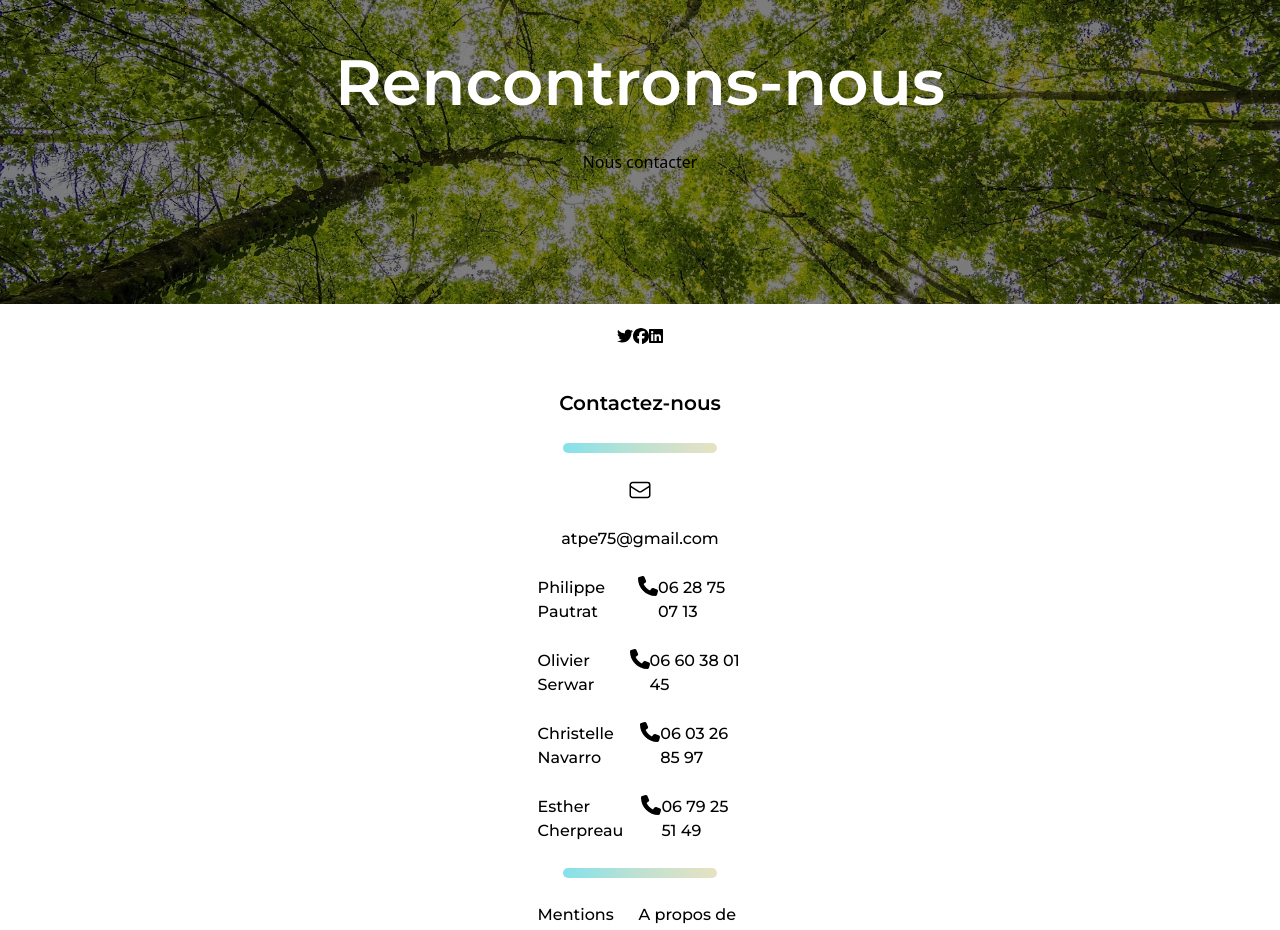
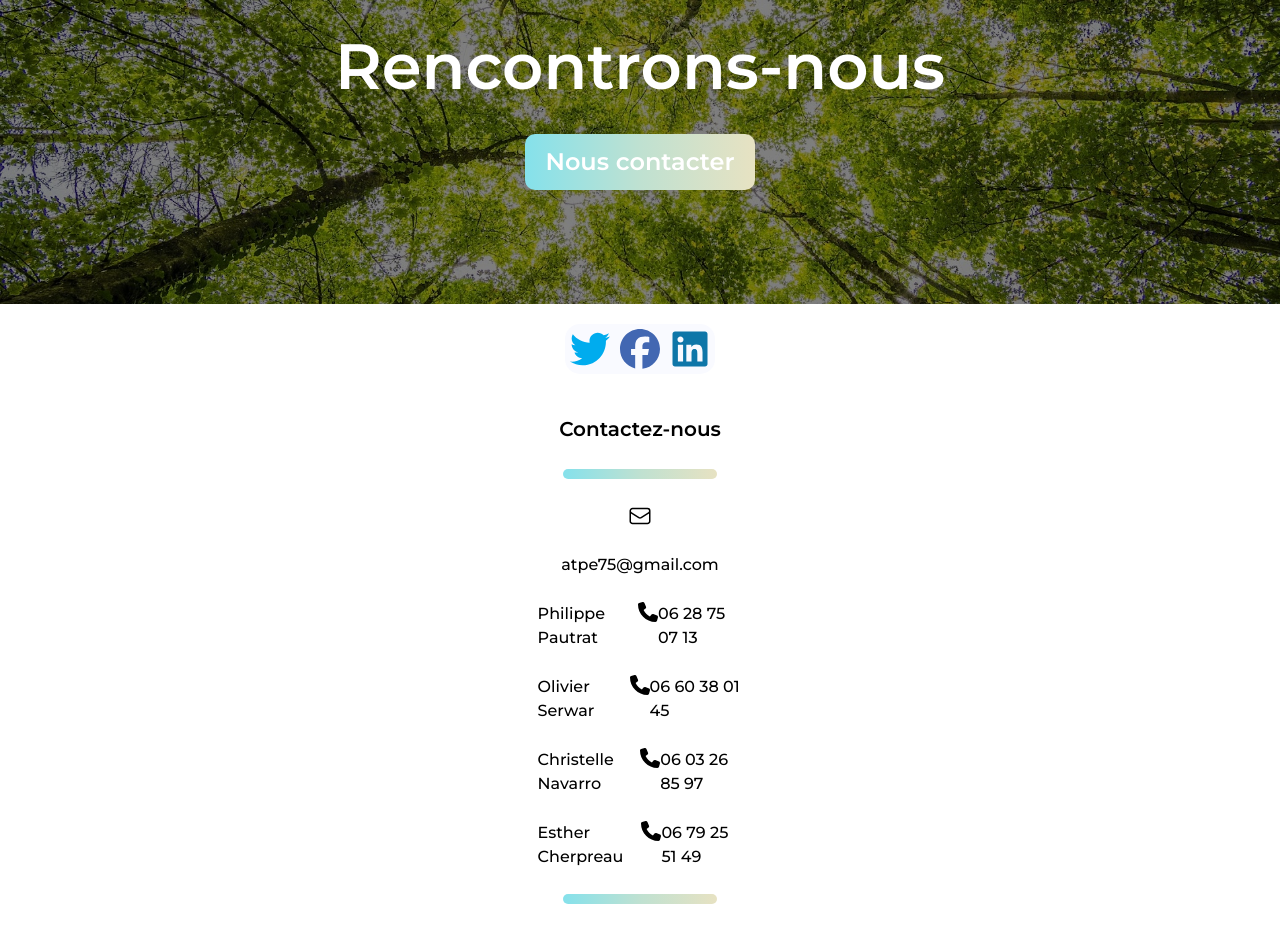
Before and after one commit to Matsuel/ATPE, a Next.js app: page / in a window 1280 px wide. Shown: the part 3520-4450 px from the top of the page. Built offline with nearby package versions, Linux system fonts and the light colour scheme.

Commit message:
patch color bug on btn and links

```diff
--- a/src/Components/Footer/index.tsx
+++ b/src/Components/Footer/index.tsx
@@ -15,7 +15,7 @@ interface Social {
     name: string;
     link: string;
     icon: IconDefinition;
-    color?: string;
+    color: string;
 }
 
 interface Person {
@@ -74,8 +74,8 @@ const Footer = ({ }: FooterProps) => {
                 {
                     datas.map((item: Social, index: number) => {
                         return (
-                            <Link href={item.link} key={index} passHref>
-                                <FontAwesomeIcon icon={item.icon} className={styles.Footer_Icon} />
+                            <Link href={item.link} key={index} passHref className={styles.Footer_Link}>
+                                <FontAwesomeIcon icon={item.icon} className={styles.Footer_Icon} style={{ color: item.color }} />
                             </Link>
                         )
                     })
--- a/src/styles/Home.module.scss
+++ b/src/styles/Home.module.scss
@@ -186,7 +186,7 @@
             margin-bottom: 20px;
         }
 
-        .Home5_button {
+        .Home5_link {
             color: #fff;
             font-family: 'Montserrat', sans-serif;
             font-weight: 600;
```
